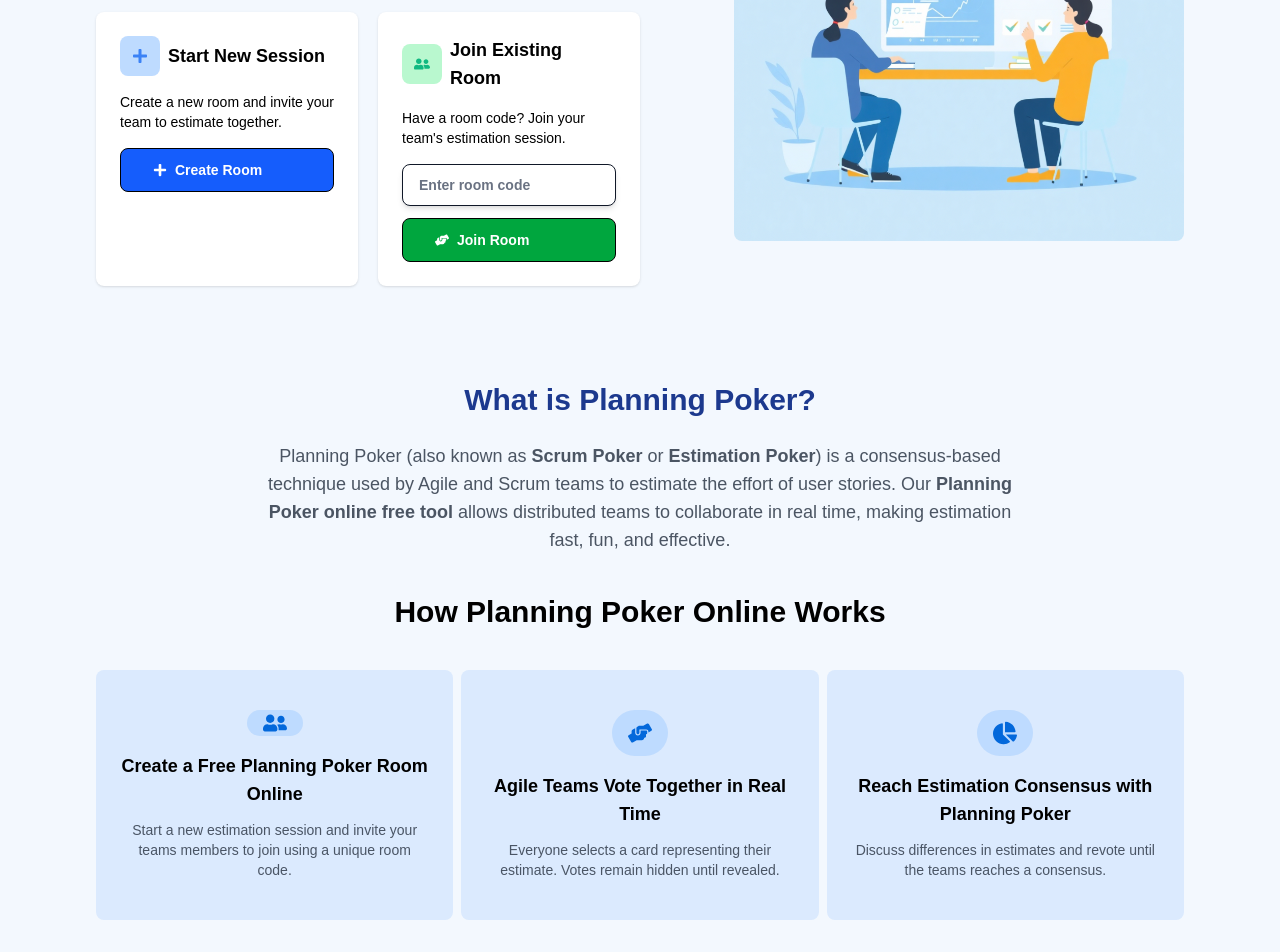
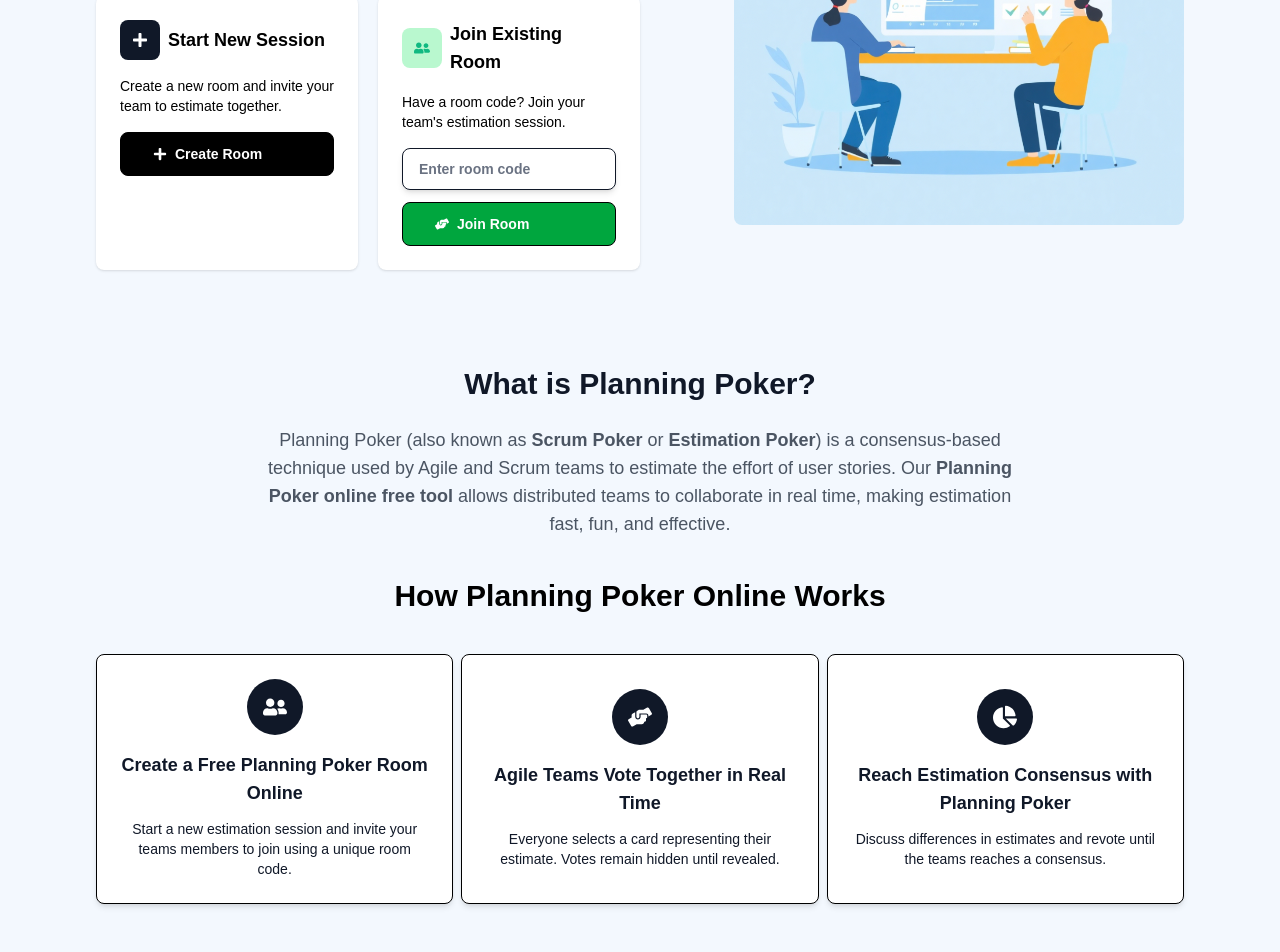
Before and after one commit to malvezzidatr/planning-poker, a Next.js app: page / in a window 1280 px wide. Shown: the part 480-1432 px from the top of the page. Built offline with nearby package versions, Linux system fonts and the light colour scheme; no server answers.

Commit message:
feat: Color adjust at home

```diff
--- a/src/app/page.tsx
+++ b/src/app/page.tsx
@@ -18,7 +18,7 @@ export default function Home() {
         <Header />
         <div className="bg-[#F3F8FE] xl:px-24 xl:py-24 mt-12 flex items-center lg:justify-between justify-center w-full sm:px-12 sm:py-12 px-6 py-6">
           <div className="lg:w-1/2 sm:w-3/4 w-full">
-            <h1 className="text-[#004593] font-bold sm:text-5xl mb-4 text-3xl">Planning Poker Online Free App for Scrum Teams</h1>
+            <h1 className="text-gray-900 font-bold sm:text-5xl mb-4 text-3xl">Planning Poker Online Free App for Scrum Teams</h1>
             <h2 className="text-[#4B5563] sm:text-xl w-11/12 text-md">Planning Poker is a consensus-based estimation technique for Agile/Scrum teams. Estimate the effort or relative size of user stories in a fun and effective way.</h2>
             {/* CSR Component */}
             <JoinSessionCardGroup />
@@ -26,7 +26,7 @@ export default function Home() {
           <Image className="rounded-lg hidden lg:block" width={450} height={450} alt="Illustration of Planning Poker estimation session" src={'/Image_home.png'} />
         </div>
         <div className="flex flex-col items-center mb-10 px-6 sm:px-12 lg:px-24">
-          <h2 className="sm:text-3xl text-blue-900 font-bold mb-6 text-2xl">
+          <h2 className="sm:text-3xl text-gray-900 font-bold mb-6 text-2xl">
             What is Planning Poker?
           </h2>
           <p className="text-[#4B5563] sm:text-lg text-md max-w-3xl text-center">
--- a/src/components/Accordion/Accordion.tsx
+++ b/src/components/Accordion/Accordion.tsx
@@ -40,7 +40,7 @@ export const Accordion = ({
         type="button"
         onClick={handleToggle}
         aria-expanded={isOpen}
-        className={`w-full p-4 flex justify-between items-center cursor-pointer transition ${noBackground ? "hover:bg-gray-100" : "hover:bg-blue-200"}`}
+        className={`w-full p-4 flex justify-between items-center cursor-pointer transition ${noBackground ? "hover:bg-gray-100" : "hover:bg-gray-200"}`}
       >
         <h3 className={accordionQuestionSize({ size: questionSize })}>{question}</h3>
         <motion.div animate={{ rotate: isOpen ? 180 : 0 }} transition={{ duration: 0.2 }}>
--- a/src/components/Accordion/AccordionVariants.ts
+++ b/src/components/Accordion/AccordionVariants.ts
@@ -1,7 +1,7 @@
 import { tv } from "tailwind-variants";
 
 export const accordion = tv({
-  base: "w-full bg-blue-100 rounded-lg overflow-hidden",
+  base: "w-full bg-white rounded-lg overflow-hidden border shadow",
   variants: {
     noBackground: {
       true: "bg-transparent",
--- a/src/components/Header/Header.tsx
+++ b/src/components/Header/Header.tsx
@@ -56,8 +56,7 @@ export default function Header() {
         <p className="cursor-pointer hover:border-b-[1px] transition" onClick={handleGoToTerms}>
           Terms of Use
         </p>
-
-        {user ? (
+        {/* {user ? (
           <div className="flex items-center gap-4">
             {user.photoURL && (
               <img src={user.photoURL} alt="profile" className="w-8 h-8 rounded-full" />
@@ -67,7 +66,7 @@ export default function Header() {
           </div>
         ) : (
           <Button iconName="google" text="Sign In" onClick={handleSignIn} />
-        )}
+        )} */}
       </div>
     </header>
   );
--- a/src/components/HelpfulCard/HelpfulCard.tsx
+++ b/src/components/HelpfulCard/HelpfulCard.tsx
@@ -12,12 +12,12 @@ export const HelpfulCard = ({
   description
 }: IHelpfulCardProps) => {
   return (
-    <div className="flex flex-col items-center bg-blue-100 justify-center px-6 py-10 rounded-lg lg:h-[250px] lg:max-w-sm sm:w-3/4 w-full">
-      <div className="w-14 h-14 bg-blue-200 rounded-full flex items-center justify-center mb-4">
-        <Icon color="#0368DB" name={iconName} />
+    <div className="flex flex-col items-center bg-white shadow-md border justify-center px-6 rounded-lg lg:h-[250px] lg:max-w-sm sm:w-3/4 w-full">
+      <div className="w-14 h-14 bg-gray-900 rounded-full flex items-center justify-center mb-4">
+        <Icon color="#fff" name={iconName} />
       </div>
-      <h3 className="text-lg font-semibold mb-3 text-center">{title}</h3>
-      <p className="text-sm text-gray-600 text-center">{description}</p>
+      <h3 className="text-lg font-semibold mb-3 text-gray-900 text-center">{title}</h3>
+      <p className="text-sm text-gray-900 text-center">{description}</p>
     </div>
   )
 }
--- a/src/components/JoinSessionCard/JoinSessionCard.tsx
+++ b/src/components/JoinSessionCard/JoinSessionCard.tsx
@@ -15,7 +15,7 @@ interface JoinSessionCardProps {
   },
   buttonIconName: IconName;
   buttonBackgroundColor?: 'blue' | 'green' | 'red' | 'none';
-  primaryColor: 'blue' | 'green';
+  primaryColor?: 'blue' | 'green';
 }
 
 export const JoinSessionCard = ({
@@ -32,8 +32,8 @@ export const JoinSessionCard = ({
   return (
     <div className="bg-white p-6 rounded-lg shadow-sm flex flex-col items-center lg:w-[280px]">
       <div className="flex items-center gap-2 w-full">
-        <div className={`p-3 rounded-lg ${primaryColor === 'blue' ? 'bg-blue-200' : 'bg-green-200'}`}>
-          <Icon size={16} name={iconName} color={primaryColor === 'blue' ? "#3B82F6" : "#10B981"} />
+        <div className={`p-3 rounded-lg ${primaryColor ? 'bg-green-200' : 'bg-gray-900'}`}>
+          <Icon size={16} name={iconName} color={primaryColor ? "#10B981" : "white"} />
         </div>
         <h2 className="text-black font-bold lg:text-lg text-sm">{title}</h2>
       </div>
--- a/src/components/JoinSessionCardGroup/JoinSessionCardGroup.tsx
+++ b/src/components/JoinSessionCardGroup/JoinSessionCardGroup.tsx
@@ -45,7 +45,7 @@ export const JoinSessionCardGroup = () => {
         {errorMessage && <Toast type="warning" iconName="attention" text={errorMessage} closable onClose={() => setErrorMessage("")} />}
       </AnimatePresence>
       <div className="flex lg:flex-row gap-5 mt-5 flex-col">
-        <JoinSessionCard buttonBackgroundColor="blue" primaryColor="blue" buttonIconName="plus" onClick={() => setIsCreateRoomModalOpen(true)} iconName="plus" description="Create a new room and invite your team to estimate together." title="Start New Session" buttonText="Create Room" />
+        <JoinSessionCard buttonIconName="plus" onClick={() => setIsCreateRoomModalOpen(true)} iconName="plus" description="Create a new room and invite your team to estimate together." title="Start New Session" buttonText="Create Room" />
         <JoinSessionCard buttonBackgroundColor="green" primaryColor="green" buttonIconName="handTogether" onClick={joinRoom} iconName="groupOfUsers" description="Have a room code? Join your team's estimation session." title="Join Existing Room" buttonText="Join Room" input={{ value: roomCode, setValue: setRoomCode }} />
       </div>
       <CreateRoomModalStepByStep isOpen={isCreateRoomModalOpen} closeModal={() => setIsCreateRoomModalOpen(false)} />
--- a/src/lib/socket.ts
+++ b/src/lib/socket.ts
@@ -1,16 +1,16 @@
 import { io } from "socket.io-client";
 
-// const socket = io("https://planning-poker-server-55kj.onrender.com/", {
+const socket = io("https://planning-poker-server-55kj.onrender.com/", {
+  transports: ["websocket"],
+  reconnectionAttempts: 3,
+  timeout: 5000,
+});
+
+// const socket = io("http://localhost:3001/", {
 //   transports: ["websocket"],
 //   reconnectionAttempts: 3,
 //   timeout: 5000,
 // });
-
-const socket = io("http://localhost:3001/", {
-  transports: ["websocket"],
-  reconnectionAttempts: 3,
-  timeout: 5000,
-});
 
 socket.on("connect_error", (err) => {
   console.error("Erro de conexão:", err);
```
